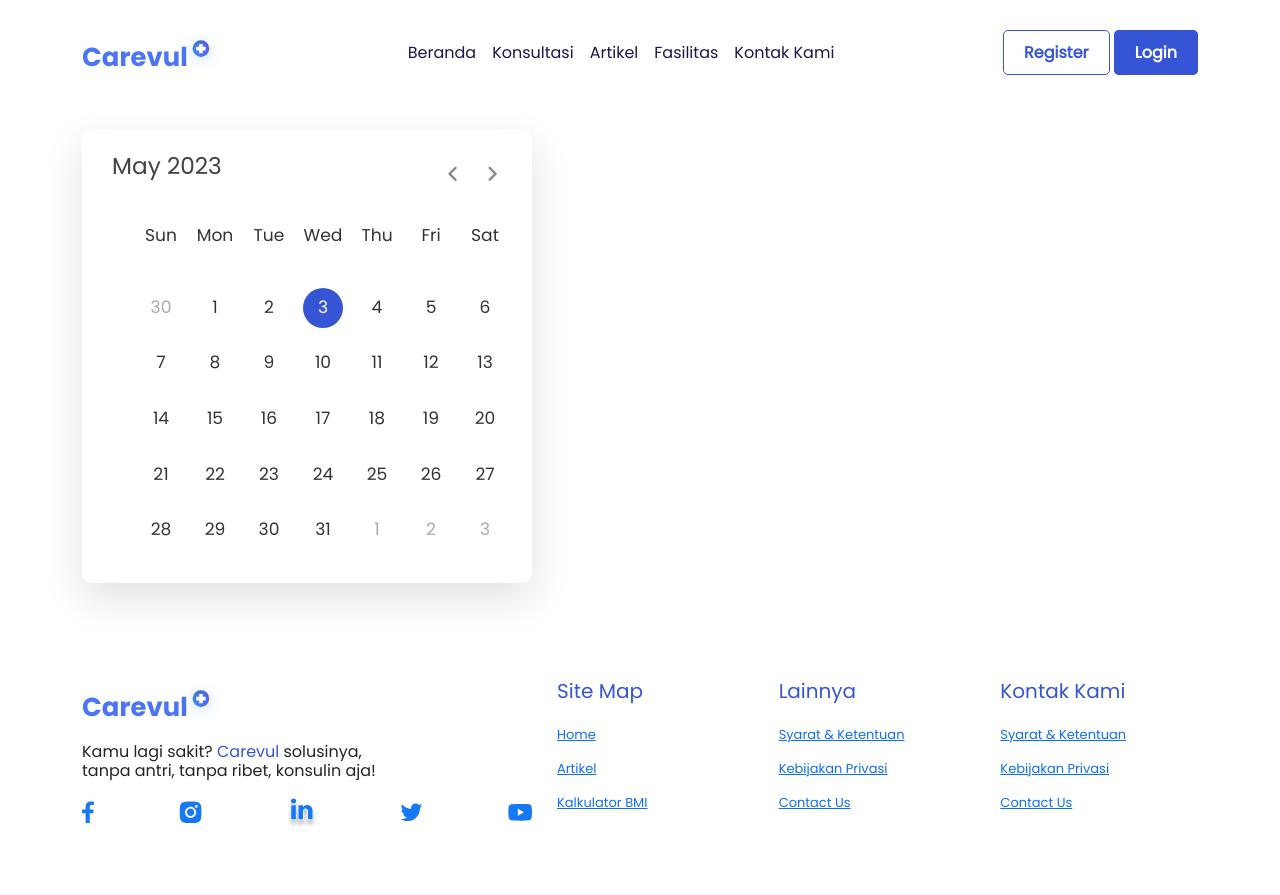
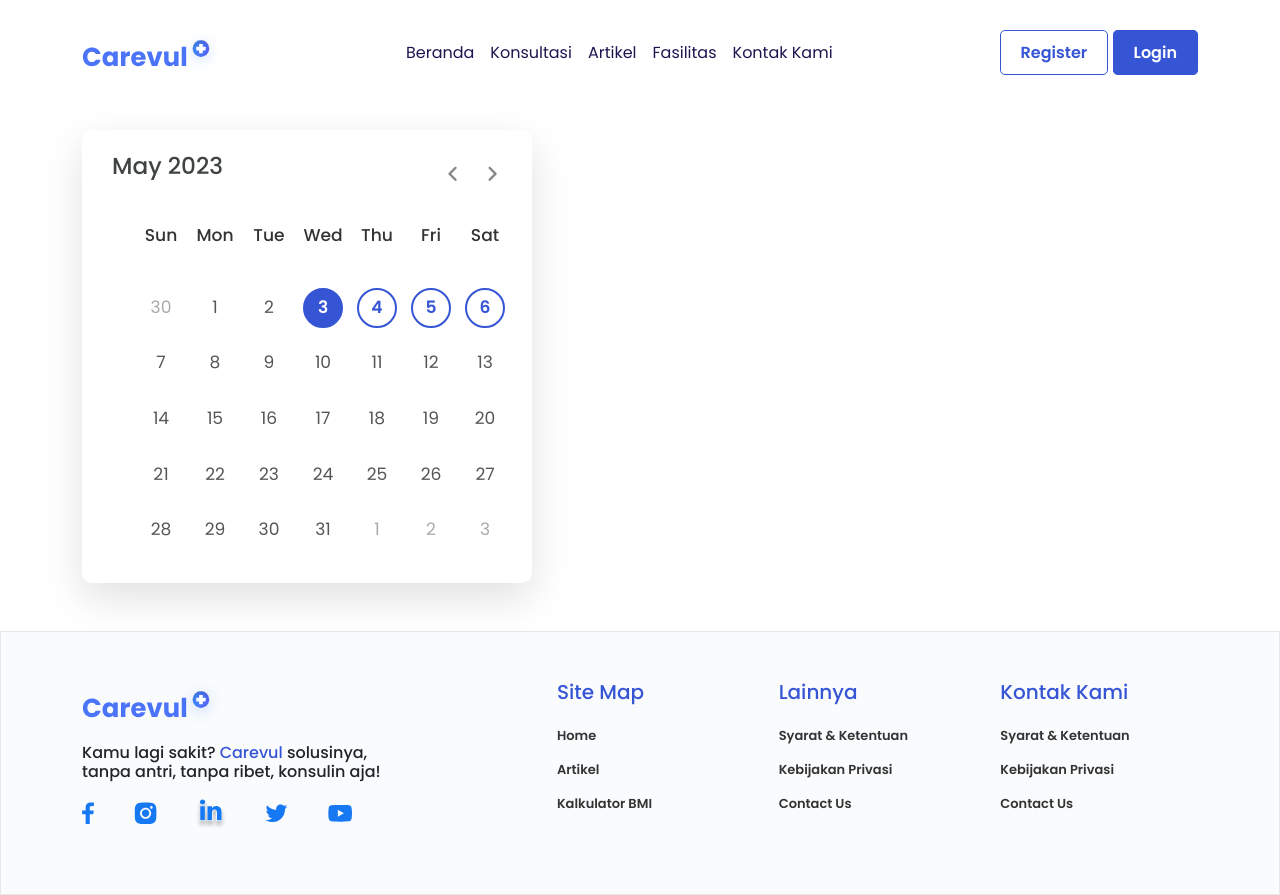
Before and after one commit to Skilvul-KM4-FE8/Responsive-Web, a plain HTML site: page pilih_dokter/pilih_jadwal/index.html in a window 1280 px wide. Drawn offline with nearby package versions, Linux system fonts and the light colour scheme; no server answers.

Commit message:
add a logic for calendar to add available class when the day in range today + 3days

```diff
--- a/pilih_dokter/css/pilih_dokter.css
+++ b/pilih_dokter/css/pilih_dokter.css
@@ -29,6 +29,9 @@
     margin-top: 110px;
 }
 
+
+/* For Footer */
+
 .bg-color-footer {
     background-color: #F9FBFD;
 }
--- a/pilih_dokter/pilih_jadwal/css/calendar.css
+++ b/pilih_dokter/pilih_jadwal/css/calendar.css
@@ -82,7 +82,7 @@
   color: #aaa;
 }
 .days li.active{
-  color: #fff;
+  color: #fff !important;
 }
 .days li::before{
   position: absolute;
@@ -97,7 +97,20 @@
 }
 .days li.active::before{
   background: #3655D5;
+  /* color: #fff !important; */
 }
 .days li:not(.active):hover::before{
   background: #f2f2f2;
 }
+
+.days li.not-active {
+  color: #555;
+}
+.days li.available {
+  /* border: 2px solid #3655D5 ; */
+  color: #3655D5;
+  font-weight: 600;
+}
+.days li.available::before {
+  border: 2px solid #3655D5 ;
+}
--- a/pilih_dokter/pilih_jadwal/css/pilih_jadwal.css
+++ b/pilih_dokter/pilih_jadwal/css/pilih_jadwal.css
@@ -4,6 +4,6 @@
     margin-top: 130px;
 }
 
-.text-carevul {
-    color: #3655D5;
+.not-active {
+    color: red;
 }
--- a/pilih_dokter/pilih_jadwal/index.html
+++ b/pilih_dokter/pilih_jadwal/index.html
@@ -25,6 +25,7 @@
 
     <link href="https://cdn.jsdelivr.net/npm/bootstrap@5.3.0-alpha3/dist/css/bootstrap.min.css" rel="stylesheet" integrity="sha384-KK94CHFLLe+nY2dmCWGMq91rCGa5gtU4mk92HdvYe+M/SXH301p5ILy+dN9+nJOZ" crossorigin="anonymous" />
     <link rel="stylesheet" href="./css/calendar.css">
+    <link rel="stylesheet" href="./../css/pilih_dokter.css">
     <link rel="stylesheet" href="./css/pilih_jadwal.css">
 </head>
 <body>
--- a/pilih_dokter/pilih_jadwal/js/module/calendar.js
+++ b/pilih_dokter/pilih_jadwal/js/module/calendar.js
@@ -25,11 +25,26 @@
       liTag += `<li class="inactive">${lastDateofLastMonth - i + 1}</li>`;
     }
 
+
+    let j = ""
     for (let i = 1; i <= lastDateofMonth; i++) {
       // creating li of all days of current month
       // adding active class to li if the current day, month, and year matched
-      let isToday = i === date.getDate() && currMonth === new Date().getMonth() && currYear === new Date().getFullYear() ? "active" : "";
-      liTag += `<li class="${isToday}">${i}</li>`;
+      let available = "not-active"
+
+
+      let isToday = i === date.getDate() && currMonth === new Date().getMonth() && currYear === new Date().getFullYear() ? "active" : false;
+
+      if (isToday == "active") {
+        j = i
+      }
+
+      if ( typeof(j) =="number" && i <= (j+3)){
+        available = "available"
+        console.log(available)
+      }
+
+      liTag += `<li class="${isToday} ${available}">${i}</li>`;
     }
 
     for (let i = lastDayofMonth; i < 6; i++) {
```
